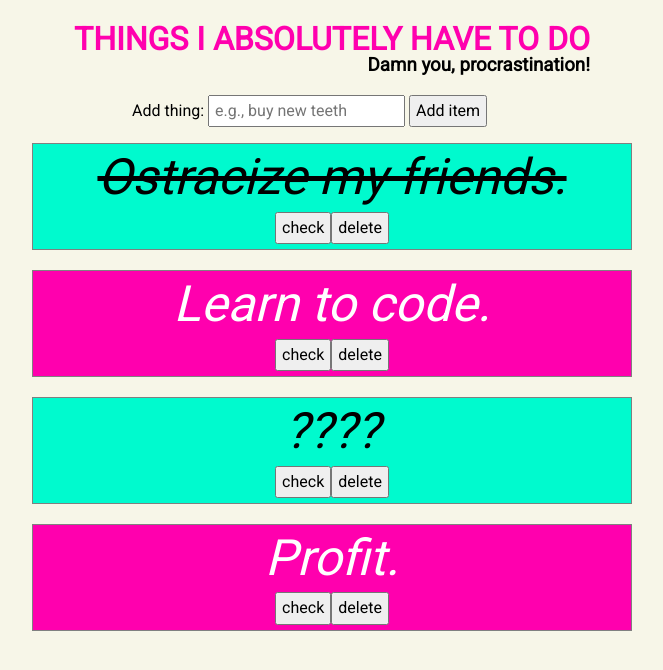
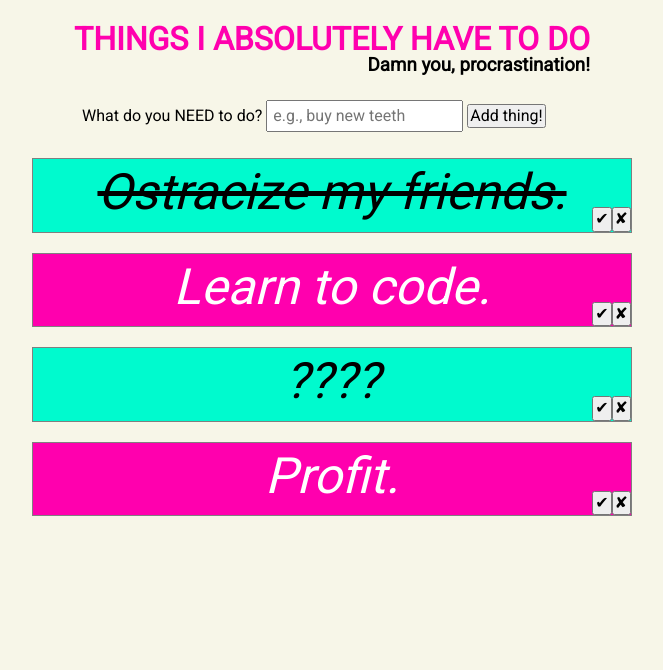
Before and after one commit to Jean-Luc19/week_1_day_5, a plain HTML site: page index.html in a window 1280 px wide. Shown: the whole page, without its empty margins (308-971 px from the left). Drawn offline with nearby package versions, Linux system fonts and the light colour scheme.

Commit message:
Running out of things to say about CSS

```diff
--- a/app.js
+++ b/app.js
@@ -1,9 +1,9 @@
 var listItemEnd = '<div class="shopping-item-controls">' +
     '<button class="shopping-item-toggle">' +
-    '<span class="button-label">check</span>' +
+    '<span class="button-label">&#10004;</span>' +
     '</button>' +
     '<button class="shopping-item-delete">' +
-    '<span class="button-label">delete</span>' +
+    '<span class="button-label">&#10008;</span>' +
     '</button>' +
     '</div>' +
     '</li>';
--- a/index.html
+++ b/index.html
@@ -15,9 +15,9 @@
   </header>
   <div class="container">
     <form id="js-shopping-list-form">
-      <label for="shopping-list-entry">Add thing:</label>
+      <label for="shopping-list-entry">What do you NEED to do?</label>
       <input type="text" name="shopping-list-entry" id="shopping-list-entry" placeholder="e.g., buy new teeth">
-      <button type="submit">Add item</button>
+      <button type="submit">Add thing!</button>
     </form>
     <ul class="shopping-list">
     </ul>
--- a/main.css
+++ b/main.css
@@ -7,9 +7,12 @@ body {
     background-color: #f7f6e8;
 }
 
-button,
 input[type="text"] {
     padding: 5px;
+}
+
+button {
+    padding: 1px;
 }
 
 button:hover {
@@ -28,8 +31,16 @@ h3 {
 }
 
 form {
+    padding-top: 5px;
+    padding-bottom: 10px;
     margin: 0 auto;
-    width: 400px;
+    width: 500px;
+}
+
+.shopping-item-controls{
+    position: absolute;
+    right: 0;
+    bottom: 0;
 }
 
 #shopping-list-item {
@@ -48,6 +59,7 @@ header,
 }
 
 .shopping-list>li {
+    position: relative;
     text-align: center;
     margin-bottom: 20px;
     border: 1px solid grey;
```
